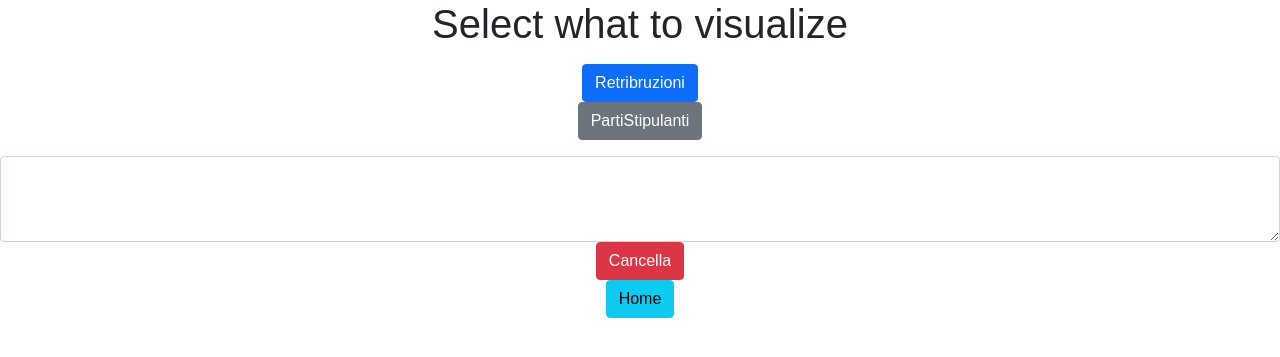
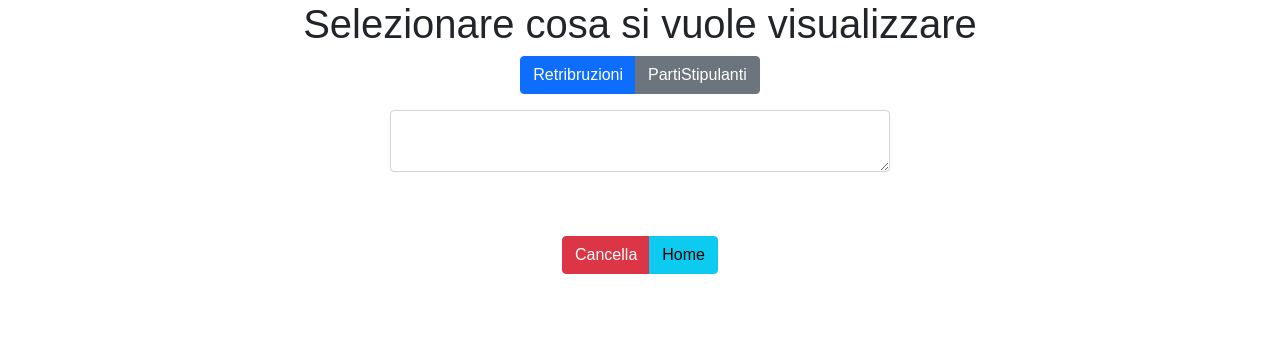
Before and after one commit to Fede445/ANCL, a PHP site: page /PHP/visualizer.php in a window 1280 px wide. Shown: the top 357 px of the page. Run offline with PHP 8.4, Linux system fonts and the light colour scheme.

Commit message:
Update visualizer.php

```diff
--- a/PHP/visualizer.php
+++ b/PHP/visualizer.php
@@ -3,22 +3,20 @@
 session_start();
 
 // Check if the user is already logged in, if no then redirect him to login page
-if (isset($_SESSION["loggedin"]) && $_SESSION["loggedin"] != true){
+if (isset($_SESSION["loggedin"]) && $_SESSION["loggedin"] != true) {
     header("location: login.php");
 }
 
 // Include config file
 require_once "config.php";
 
-$test = $ps = "";
-
-if (isset($_POST["button1"])){
-    $ps = "Pulsante 1";
-}
-else if (isset($_POST["button2"])){
+$ps = "";
+if (isset($_GET["button2"])) {
     $sql = "SELECT partiStipulanti FROM stipule";
 
-    if($stmt = $mysqli->prepare($sql)){
+
+
+    if ($stmt = $mysqli->prepare($sql)) {
         // Bind variables to the prepared statement as parameters
         /*$stmt->bind_param("i", $param_ID);
 
@@ -26,7 +24,7 @@ else if (isset($_POST["button2"])){
         $param_ID = 1;*/
 
         // Attempt to execute the prepared statement
-        if($stmt->execute()){
+        if ($stmt->execute()) {
             // Store result
             $stmt->store_result();
 
@@ -36,8 +34,7 @@ else if (isset($_POST["button2"])){
             $stmt->fetch();
         }
     }
-}
-else if (isset($_POST{"clear"})){
+} elseif (isset($_POST{"clear"})) {
     $ps = "";
 }
 
@@ -46,36 +43,69 @@ else if (isset($_POST{"clear"})){
 
 <!DOCTYPE html>
 <html lang="en">
+
 <head>
     <meta charset="UTF-8">
     <title>Visualizer</title>
-    <link href="https://cdn.jsdelivr.net/npm/bootstrap@5.0.0-beta1/dist/css/bootstrap.min.css" rel="stylesheet" integrity="sha384-giJF6kkoqNQ00vy+HMDP7azOuL0xtbfIcaT9wjKHr8RbDVddVHyTfAAsrekwKmP1" crossorigin="anonymous">
+    <link href="https://cdn.jsdelivr.net/npm/bootstrap@5.0.0-beta1/dist/css/bootstrap.min.css" rel="stylesheet"
+        integrity="sha384-giJF6kkoqNQ00vy+HMDP7azOuL0xtbfIcaT9wjKHr8RbDVddVHyTfAAsrekwKmP1" crossorigin="anonymous">
     <style type="text/css">
-        body{ font: 14px sans-serif; text-align: center; }
+    body {
+        font: 14px sans-serif;
+        text-align: center;
+    }
     </style>
 </head>
+
 <body>
     <div class="page-header">
-        <h1>Select what to visualize</h1>
+        <h1>Selezionare cosa si vuole visualizzare</h1>
     </div>
-    <p>
-        <form method="post">
-            <div class="form-group">
-                <input type="submit" class="btn btn-primary" value="Retribruzioni" name="button1">
-            </div>
-            <div class="form-group">
-                <input type="submit" class="btn btn-secondary" value="PartiStipulanti" name="button2">
-            </div>
-    </p>
-    <p class="text-center">
-    <div>
-    <textarea class="form-control" rows="3" spellcheck="false" data-ms-editor="true"><?php echo $ps; ?></textarea>
-    </div>
-    <div class="form-group">
-        <input type="submit" class="btn btn-danger" value="Cancella" name="clear">
-    </div>
-    <div class="form-group">
-        <a href="../index.php" class="btn btn-info">Home</a>
-    </p>
+
+
+    <form method="get">
+        <div class="btn-group">
+            <input type="submit" class="btn btn-primary" value="Retribruzioni" name="button1">
+            <input type="submit" class="btn btn-secondary" value="PartiStipulanti" name="button2">
+        </div>
+        <br><br>
+
+        <div class="mx-auto" style="width: 500px">
+            <textarea class=" form-control" row="3"><?php echo $ps; ?></textarea>
+        </div>
+        <br><br>
+
+        <?php
+        if (isset($_GET["button1"])) {
+            $sql = "SELECT partiStipulanti FROM stipule";
+
+            if ($stmt = $mysqli->prepare($sql)) {
+                // Bind variables to the prepared statement as parameters
+                /*$stmt->bind_param("i", $param_ID);
+
+                // Set parameters
+                $param_ID = 1;*/
+
+                // Attempt to execute the prepared statement
+                if ($stmt->execute()) {
+                    // Store result
+                    $stmt->store_result();
+
+                    // Check if username exists, if yes then verify password
+                    $stmt->bind_result($ps);
+
+                    $stmt->fetch();
+                }
+            }
+        }
+?>
+
+        <br><br>
+        <div class="btn-group">
+            <input type="submit" class="btn btn-danger" value="Cancella" name="clear">
+            <a href="../index.php" class="btn btn-info">Home</a>
+        </div>
+
 </body>
+
 </html>
```
